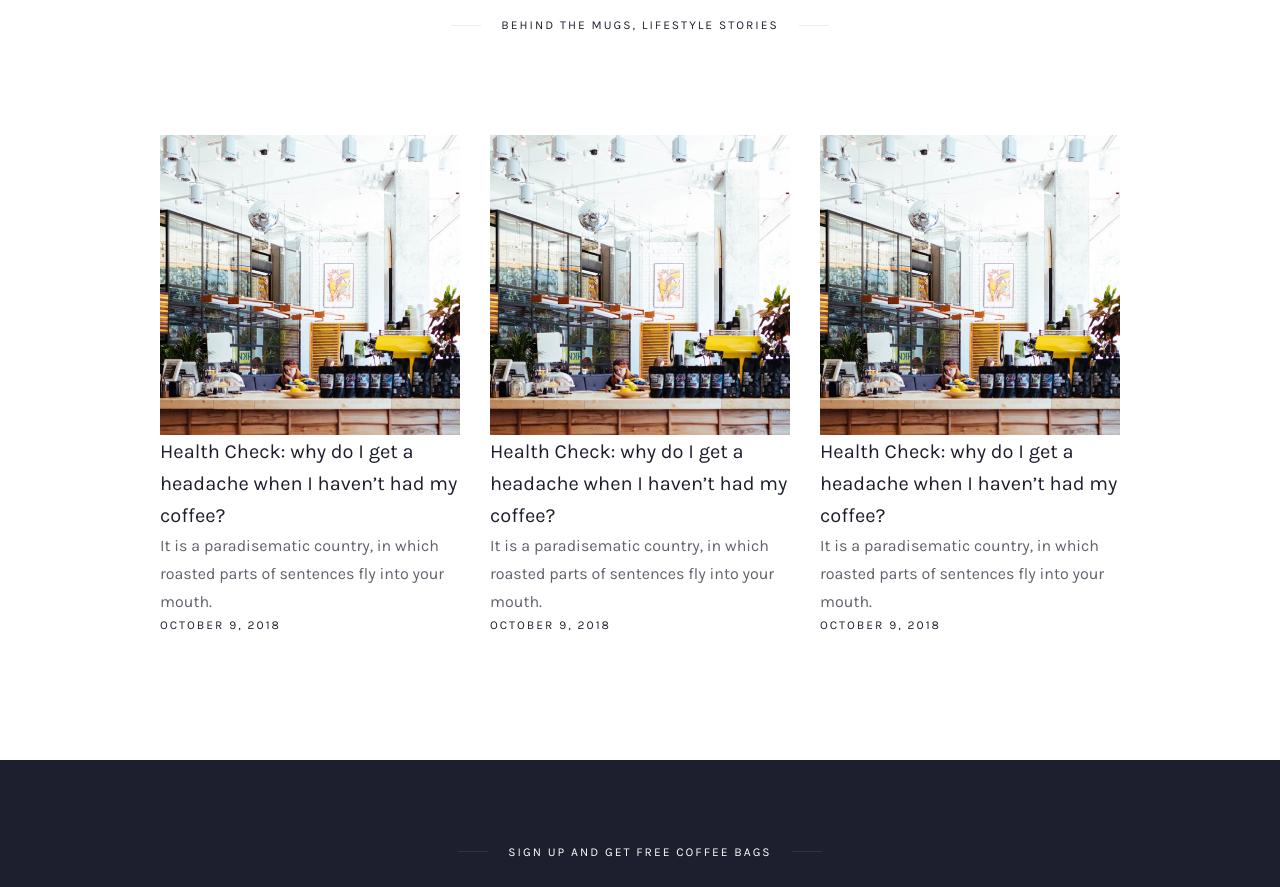
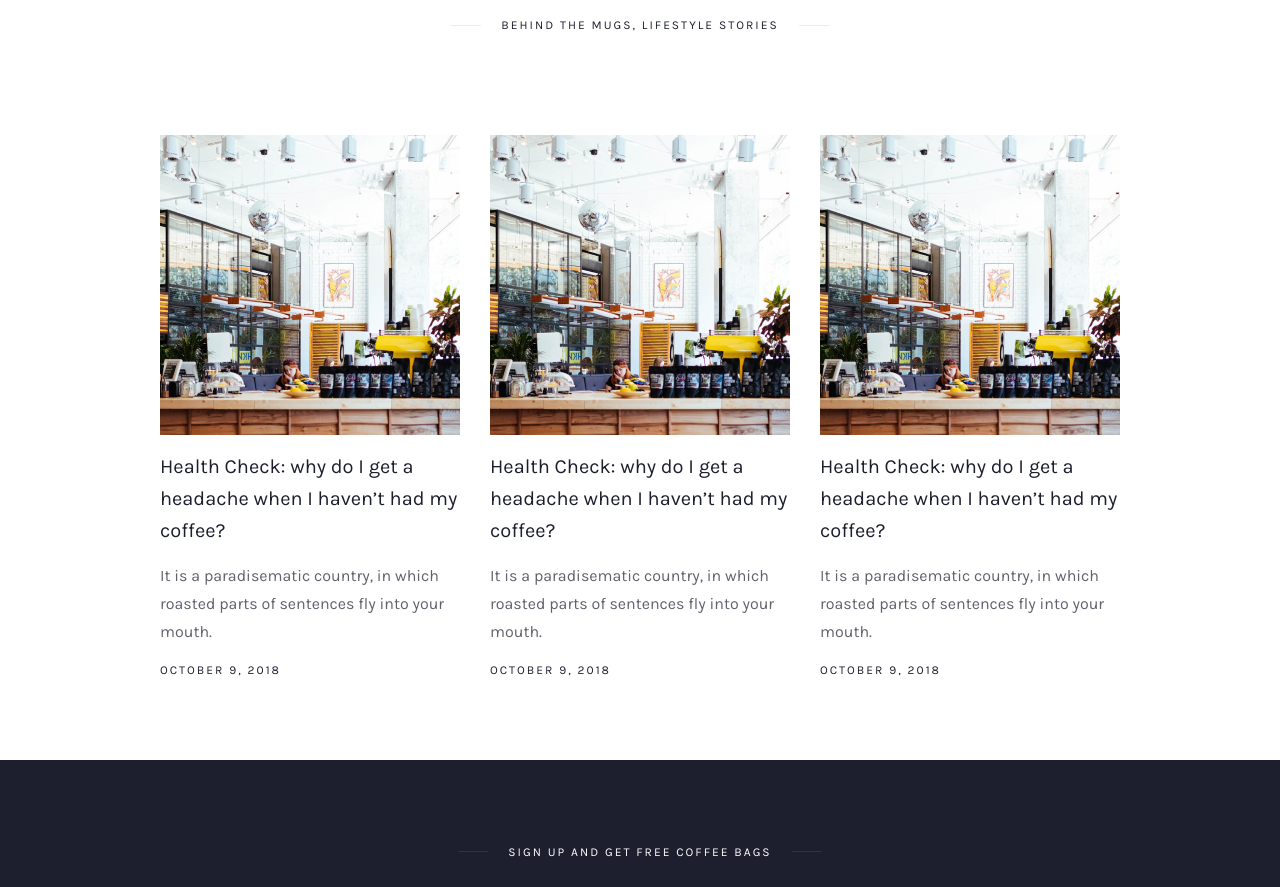
Before and after one commit to FarxodMaxkamov/coffee-shop, a website: page src/index.html in a window 1280 px wide. Shown: the part 4680-5567 px from the top of the page. Drawn offline with nearby package versions, Linux system fonts and the light colour scheme.

Commit message:
modified

```diff
--- a/src/index.html
+++ b/src/index.html
@@ -211,7 +211,7 @@
     </section>
     <!-- ================= PRODUCT END============== -->
 
-    <!-- ================= FREE COFFEE START============== -->
+    <!-- ================= FREE MAGAZINE START============== -->
     <section>
         <div class="contain">
           <div>
@@ -230,7 +230,7 @@
                   <img src="./images/free-coffe/01.jpg" alt="">
                 </div>
 
-                <div class="max-w-[280px] h-[160px] ">
+                <div class="flex flex-col  max-w-[280px] h-[260px] gap-y-5">
                   <img src="./images/free-coffe/02.png" alt="">
                   <img src="./images/free-coffe/03.png" alt="">
                 </div>
@@ -248,7 +248,7 @@
           </div>
         </div>
     </section>
-    <!-- ================= FREE COFFEE END============== -->
+    <!-- ================= FREE MAGAZINE END============== -->
 
     <!-- ================= BECKGROUND 2 START============== -->
     <section>
@@ -271,31 +271,25 @@
 
           <div class="flex justify-between ">
 
-            <div class="max-w-[300px] h-[553px] cursor-pointer">
+            <div class="flex flex-col gap-y-[15px] max-w-[300px] h-[553px] cursor-pointer text-[#1D1F2E]">
               <img src="./images/lifestyle-story/01.jpg" alt="">
-              <div class="text-[#1D1F2E] gap-y-[15px]">
                 <h3 class="text-[20px] leading-[32px]">Health Check: why do I get a headache when I haven’t had my coffee?</h3>
                 <p class="text-[16px] leading-[28px] opacity-70">It is a paradisematic country, in which roasted parts of sentences fly into your mouth.</p>
                 <p class="text-[12px] leading-[18px] uppercase tracking-[2px]">October 9, 2018</p>
-              </div>
             </div>
 
-            <div class="max-w-[300px] h-[553px] cursor-pointer">
+            <div class="flex flex-col gap-y-[15px] max-w-[300px] h-[553px] cursor-pointer text-[#1D1F2E]">
               <img src="./images/lifestyle-story/01.jpg" alt="">
-              <div class="text-[#1D1F2E] gap-y-[15px]">
                 <h3 class="text-[20px] leading-[32px]">Health Check: why do I get a headache when I haven’t had my coffee?</h3>
                 <p class="text-[16px] leading-[28px] opacity-70">It is a paradisematic country, in which roasted parts of sentences fly into your mouth.</p>
                 <p class="text-[12px] leading-[18px] uppercase tracking-[2px]">October 9, 2018</p>
-              </div>
             </div>
 
-            <div class="max-w-[300px] h-[553px] cursor-pointer">
+            <div class="flex flex-col gap-y-[15px] max-w-[300px] h-[553px] cursor-pointer text-[#1D1F2E]">
               <img src="./images/lifestyle-story/01.jpg" alt="">
-              <div class="text-[#1D1F2E] gap-y-[15px]">
                 <h3 class="text-[20px] leading-[32px]">Health Check: why do I get a headache when I haven’t had my coffee?</h3>
                 <p class="text-[16px] leading-[28px] opacity-70">It is a paradisematic country, in which roasted parts of sentences fly into your mouth.</p>
                 <p class="text-[12px] leading-[18px] uppercase tracking-[2px]">October 9, 2018</p>
-              </div>
             </div>
 
 
```
